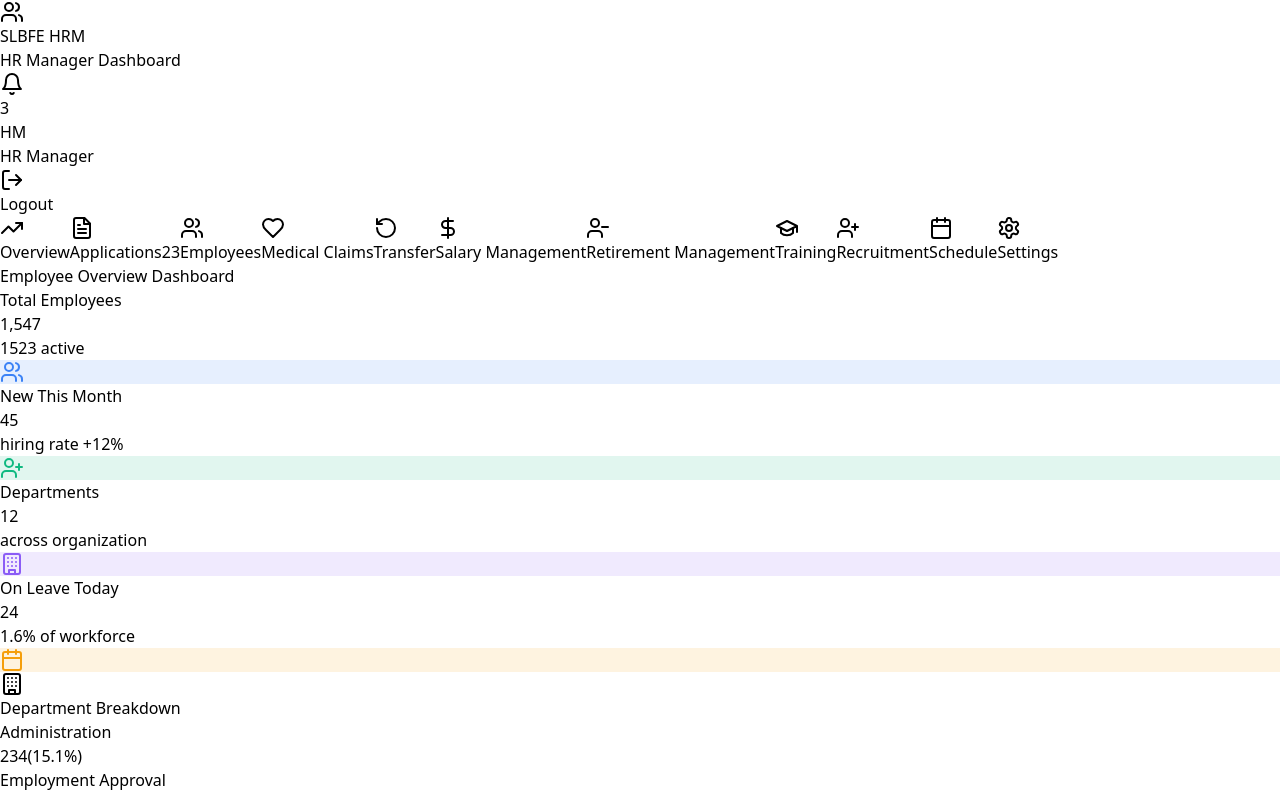
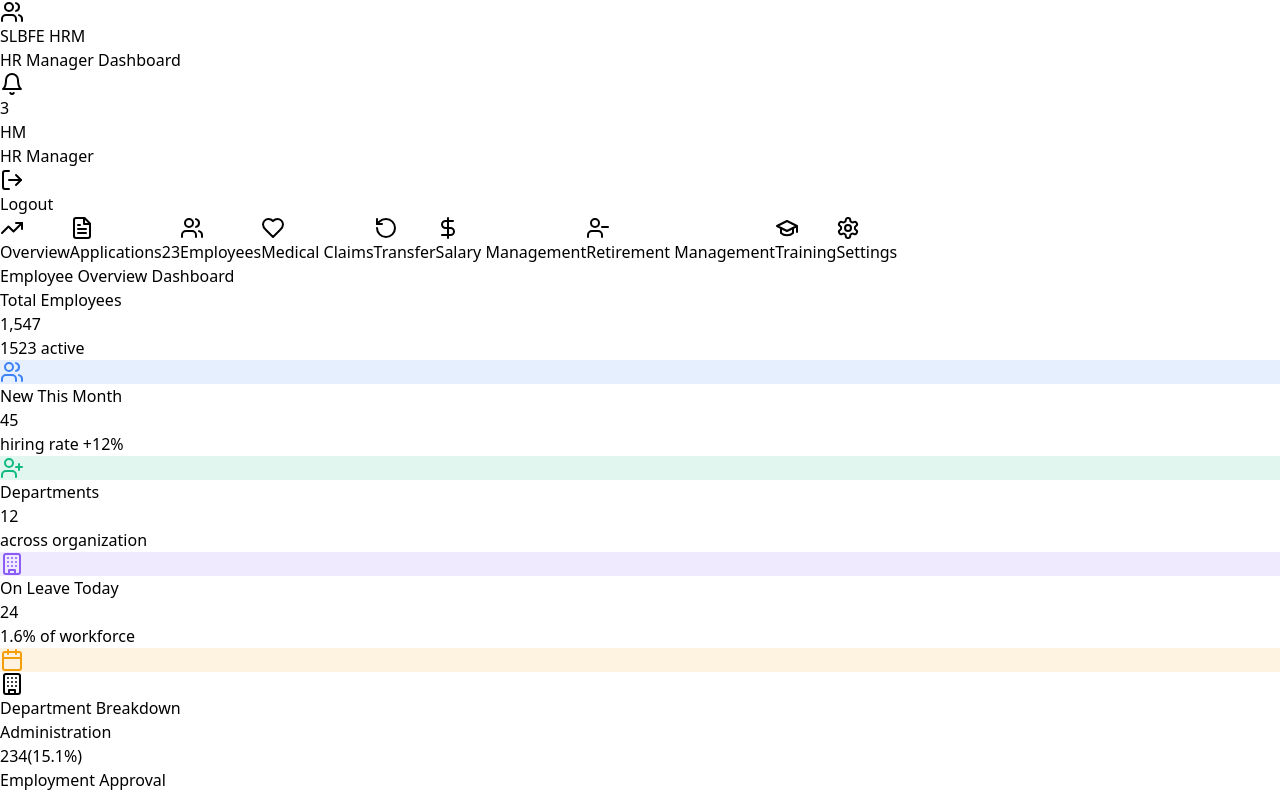
Before and after one commit to wmashan/SLBFE-HRM-System, a React (Vite) app in the folder frontend/: page /dashboard in a window 1280 px wide. Shown: the top 796 px of the page. Built offline with nearby package versions, Linux system fonts and the light colour scheme; sample sign-in values are in the browser's storage.

Commit message:
Remove recruitment, schedule sections

```diff
--- a/frontend/src/pages/HRManagerDashboard.tsx
+++ b/frontend/src/pages/HRManagerDashboard.tsx
@@ -2,9 +2,7 @@ import { useState, useEffect } from 'react';
 import { useNavigate } from 'react-router-dom';
 import {
   Users,
-  UserPlus,
   FileText,
-  Calendar,
   Settings,
   LogOut,
   Bell,
@@ -22,8 +20,6 @@ import Applications from './Applications';
 import MedicalManagement from './dashboard/MedicalManagement';
 import Employees from './dashboard/Employees';
 import Transfer from './Transfer';
-import Recruitment from './dashboard/Recruitment';
-import Schedule from './dashboard/Schedule';
 import SettingsPage from './dashboard/Settings';
 import SalaryManagement from './SalaryManagement';
 import RetirementManagement from './RetirementManagement';
@@ -223,30 +219,6 @@ const HRManagerDashboard = () => {
               </button>
 
               <button
-                onClick={() => setActiveTab('recruitment')}
-                className={`w-full flex items-center px-3 py-3 text-sm font-medium rounded-md transition-colors ${
-                  activeTab === 'recruitment'
-                    ? 'bg-blue-100 text-blue-700 border-r-2 border-blue-700'
-                    : 'text-gray-700 hover:bg-gray-50'
-                }`}
-              >
-                <UserPlus className="w-5 h-5 mr-3" />
-                Recruitment
-              </button>
-
-              <button
-                onClick={() => setActiveTab('schedule')}
-                className={`w-full flex items-center px-3 py-3 text-sm font-medium rounded-md transition-colors ${
-                  activeTab === 'schedule'
-                    ? 'bg-blue-100 text-blue-700 border-r-2 border-blue-700'
-                    : 'text-gray-700 hover:bg-gray-50'
-                }`}
-              >
-                <Calendar className="w-5 h-5 mr-3" />
-                Schedule
-              </button>
-
-              <button
                 onClick={() => setActiveTab('settings')}
                 className={`w-full flex items-center px-3 py-3 text-sm font-medium rounded-md transition-colors ${
                   activeTab === 'settings'
@@ -272,8 +244,6 @@ const HRManagerDashboard = () => {
           {activeTab === 'salary' && <SalaryManagement />}
           {activeTab === 'retirement' && <RetirementManagement />}
           {activeTab === 'training' && <TrainingManagement />}
-          {activeTab === 'recruitment' && <Recruitment />}
-          {activeTab === 'schedule' && <Schedule />}
           {activeTab === 'settings' && <SettingsPage />}
         </div>
       </div>
```
